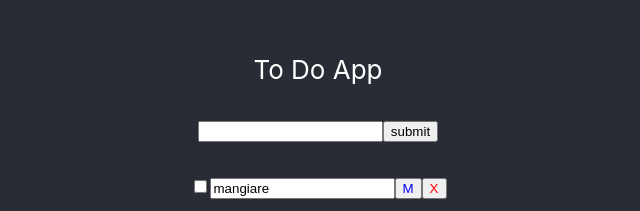
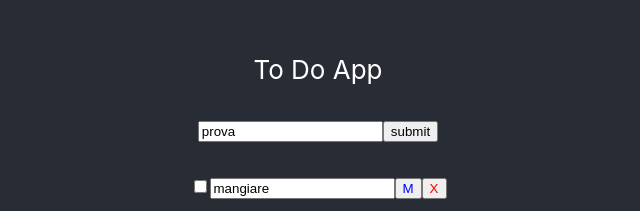
Before and after one commit to consuelo-sanna/my_todo, a React (Create React App) app: page / in a window 1280 px wide. Shown: the part 217-428 px from the top of the page, without its empty margins (322-962 px from the left). Built offline with nearby package versions, Linux system fonts and the light colour scheme.

Commit message:
update possibile

```diff
--- a/src/App.js
+++ b/src/App.js
@@ -25,7 +25,9 @@ class App extends Component {
           testo: "studiare",
           completed: false
         }
-      ]
+      ],
+      editable : 'prova'
+
     }
   }
 
@@ -71,13 +73,17 @@ class App extends Component {
         <p>
           To Do App
         </p>
-        <AddItem addTodo = {this.addTodo} />
-        <div><TodoContainer
+        <AddItem
+            addTodo = {this.addTodo}
+            editTodo = {this.state.editable}
+        />
+        <div>
+          <TodoContainer
               todo = {this.state.todos}
               markComplete = {this.markComplete}
               modItem = {this.modItem}
               delItem = {this.delItem}
-              />
+          />
         </div>
       </header>
 
--- a/src/components/AddItem.js
+++ b/src/components/AddItem.js
@@ -8,8 +8,23 @@ class AddItem extends Component {
             title : ''
         }
 
+    componentDidMount(props){
 
-    onChange = (e) => this.setState({[e.target.name] : e.target.value});
+        this.setState({
+            title : this.props.editTodo
+        }, function () {
+            console.log(this.state.title);
+        });
+    }
+
+
+
+
+
+
+    onChange = (e) => {
+        this.setState({[e.target.name] : e.target.value});
+    }
 
     onSubmit = (e) => {
         e.preventDefault();
@@ -22,7 +37,7 @@ class AddItem extends Component {
             <form onSubmit={this.onSubmit}>
                 <input
                     type="text"
-                    name="nuovotext"
+                    name="title"
                     value={this.state.title}
                     onChange={this.onChange}
                 />
```
